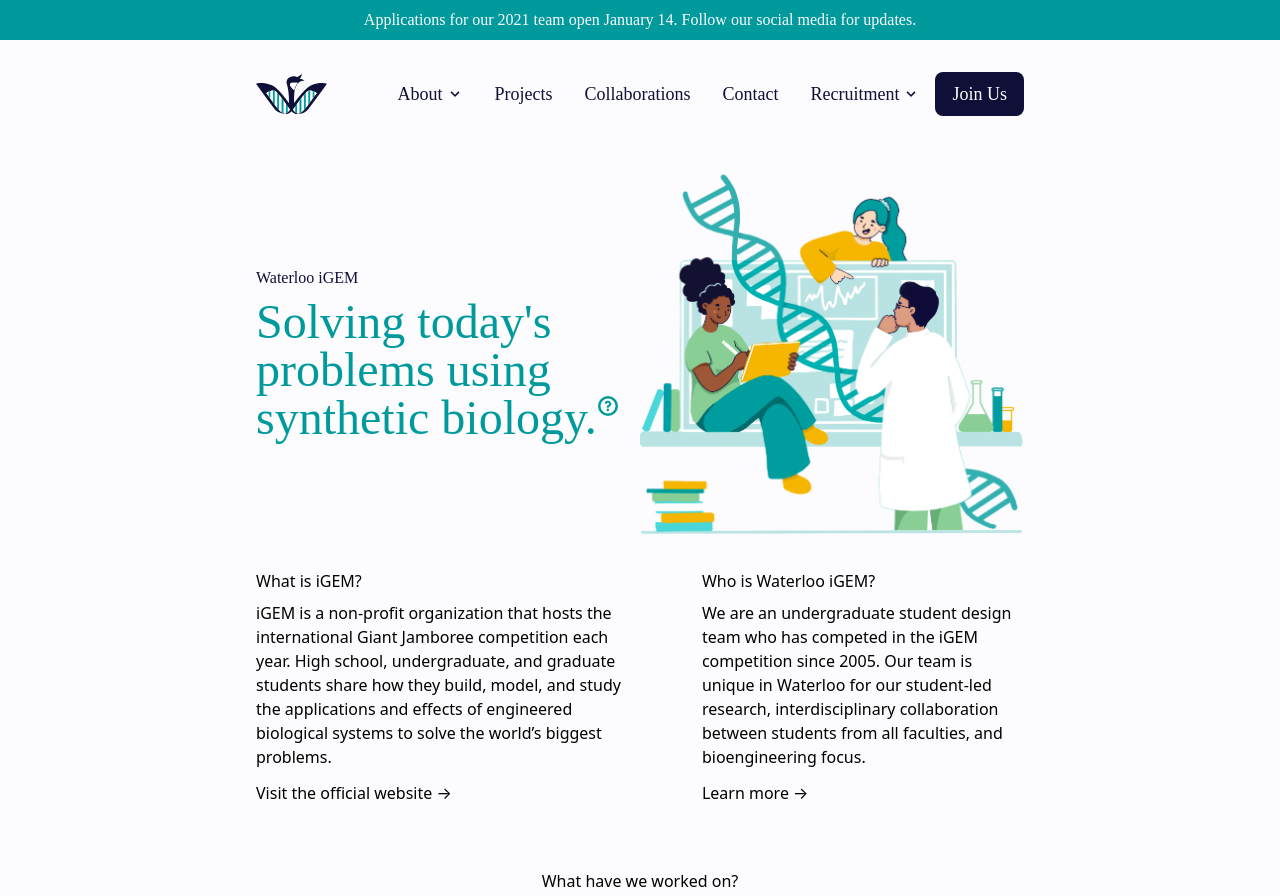
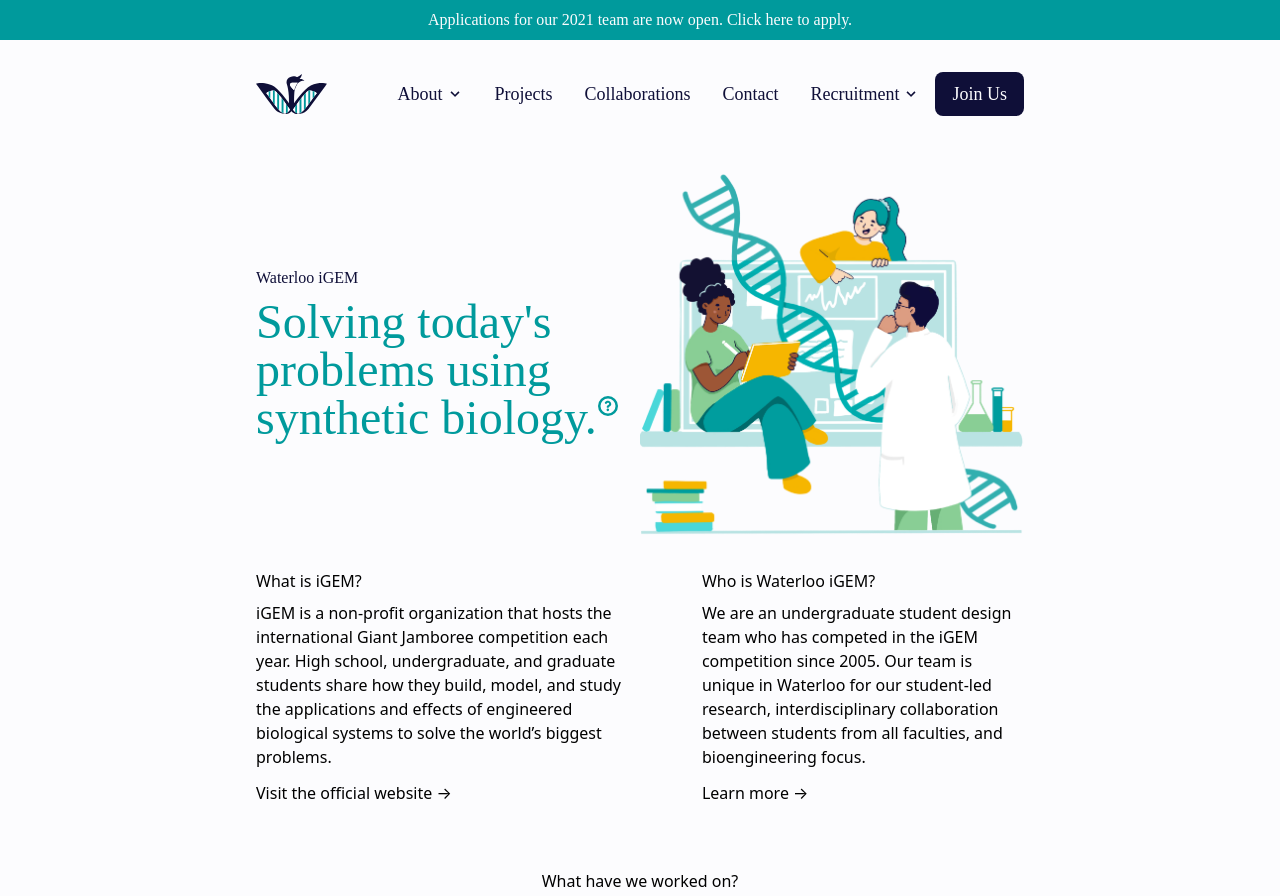
Before and after one commit to igem-waterloo/main-website, a Gatsby site: page / in a window 1280 px wide. Shown: the top 896 px of the page. Built offline with nearby package versions, Linux system fonts and the light colour scheme; Gatsby itself is replaced by a stand-in of ours; what @tailwindcss/typography would draw is missing.

Commit message:
Updated website for 2021 application cycle

```diff
--- a/package.json
+++ b/package.json
@@ -1,7 +1,7 @@
 {
-  "name": "gatsby-starter-hello-world",
+  "name": "main-website",
   "private": true,
-  "description": "A simplified bare-bones starter for Gatsby",
+  "description": "Waterloo iGEM's Team Website",
   "version": "0.1.0",
   "license": "0BSD",
   "scripts": {
@@ -30,7 +30,7 @@
   },
   "repository": {
     "type": "git",
-    "url": "https://github.com/gatsbyjs/gatsby-starter-hello-world"
+    "url": "https://github.com/igem-waterloo/main-website"
   },
   "bugs": {
     "url": "https://github.com/gatsbyjs/gatsby/issues"
--- a/src/components/header.js
+++ b/src/components/header.js
@@ -22,7 +22,7 @@
     var joinUsBtn = (
       <a
         className={ctaCSS}
-        href="https://www.google.ca/forms/about/"
+        href="https://docs.google.com/forms/u/2/d/e/1FAIpQLSdWXO7-EF_vgOPB-gZBkeDeDGDNaWKND7aGkSDqLzbmNmFY4w/viewform?usp=send_form"
         target="_blank"
         rel="noopener noreferrer"
       >
--- a/src/components/layout.js
+++ b/src/components/layout.js
@@ -7,17 +7,18 @@
 export default function Layout({ children, title }) {
   {
     /* If you want the banner to be clickable, change announcementBanner's tag to "a"
-  If you want the banner to not be clickable, change the tag to "div"
+  If you want the banner to not be clickable, change the tag to "div" and comment out (don't delete) the target and rel
   If you don't want the banner, COMMENT OUT (don't delete) {announcementBanner} in the return statement */
   }
   const announcementBanner = (
-    <div
+    <a
       className="w-full bg-teal font-nunito text-white text-sm lg:text-base text-center p-2 z-10"
-      href=""
+      href="https://docs.google.com/forms/u/2/d/e/1FAIpQLSdWXO7-EF_vgOPB-gZBkeDeDGDNaWKND7aGkSDqLzbmNmFY4w/viewform?usp=send_form"
+      target="_blank"
+      rel="noopener noreferrer"
     >
-      Applications for our 2021 team open January 14. Follow our social media
-      for updates.
-    </div>
+      Applications for our 2021 team are now open. Click here to apply.
+    </a>
   )
 
   return (
```
Also changed, not shown: README.md.
